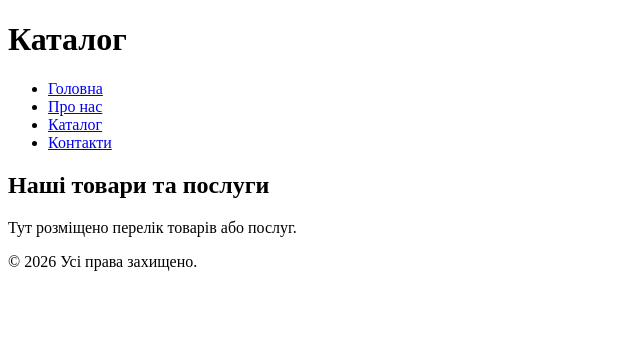
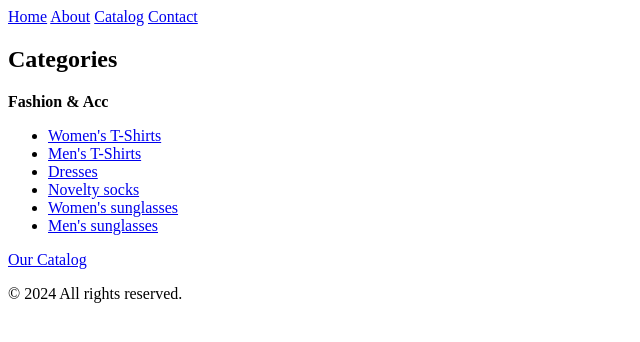
Before and after one commit to OliaChuzhdiuk/OliaChuzhdiuk.github.io, a plain HTML site: page catalog.html in a window 1280 px wide. Shown: the whole page, without its empty margins (0-640 px from the left). Drawn offline with Linux system fonts and the light colour scheme.

Commit message:
added exercise 3 and website structure

```diff
--- a/catalog.html
+++ b/catalog.html
@@ -3,29 +3,45 @@
   <head>
     <meta charset="UTF-8" />
     <meta name="viewport" content="width=device-width, initial-scale=1.0" />
-    <title>Каталог</title>
-    <link rel="shortcut icon" href="./favicon.ico" type="image/x-icon" />
+    <link
+      rel="shortcut icon"
+      href="./favicon_io/favicon.ico"
+      type="image/x-icon"
+    />
+    <title>Catalog</title>
   </head>
   <body>
-    <header>
-      <h1>Каталог</h1>
-      <nav>
-        <ul>
-          <li><a href="index.html">Головна</a></li>
-          <li><a href="about.html">Про нас</a></li>
-          <li><a href="catalog.html">Каталог</a></li>
-          <li><a href="contact.html">Контакти</a></li>
-        </ul>
-      </nav>
-    </header>
+    <!-- Nav Section -->
+    <nav>
+      <a href="index.html">Home</a>
+      <a href="about.html">About</a>
+      <a href="catalog.html">Catalog</a>
+      <a href="contact.html">Contact</a>
+    </nav>
+    <!-- Header Section -->
+    <aside>
+      <h2 class="text-uppercase">Categories</h2>
 
-    <main>
-      <h2>Наші товари та послуги</h2>
-      <p>Тут розміщено перелік товарів або послуг.</p>
-    </main>
+      <div class="bg-dark text-white">
+        <strong class="text-uppercase">Fashion &amp; Acc</strong>
+      </div>
 
+      <ul class="list-unstyled categories">
+        <li><a href="#!">Women's T-Shirts</a></li>
+        <li><a href="#!">Men's T-Shirts</a></li>
+        <li><a href="#!">Dresses</a></li>
+        <li><a href="#!">Novelty socks</a></li>
+        <li><a href="#!">Women's sunglasses</a></li>
+        <li><a href="#!">Men's sunglasses</a></li>
+      </ul>
+    </aside>
+
+    <!-- Footer Section -->
     <footer>
-      <p>&copy; 2026 Усі права захищено.</p>
+      <div>
+        <a href="https://www.google.com" target="_blank">Our Catalog</a>
+        <p>&copy; 2024 All rights reserved.</p>
+      </div>
     </footer>
   </body>
 </html>
```
Also changed, not shown: about.html (+20 -18 lines), contact.html (+20 -18 lines), index.html (+5 -1 lines).
